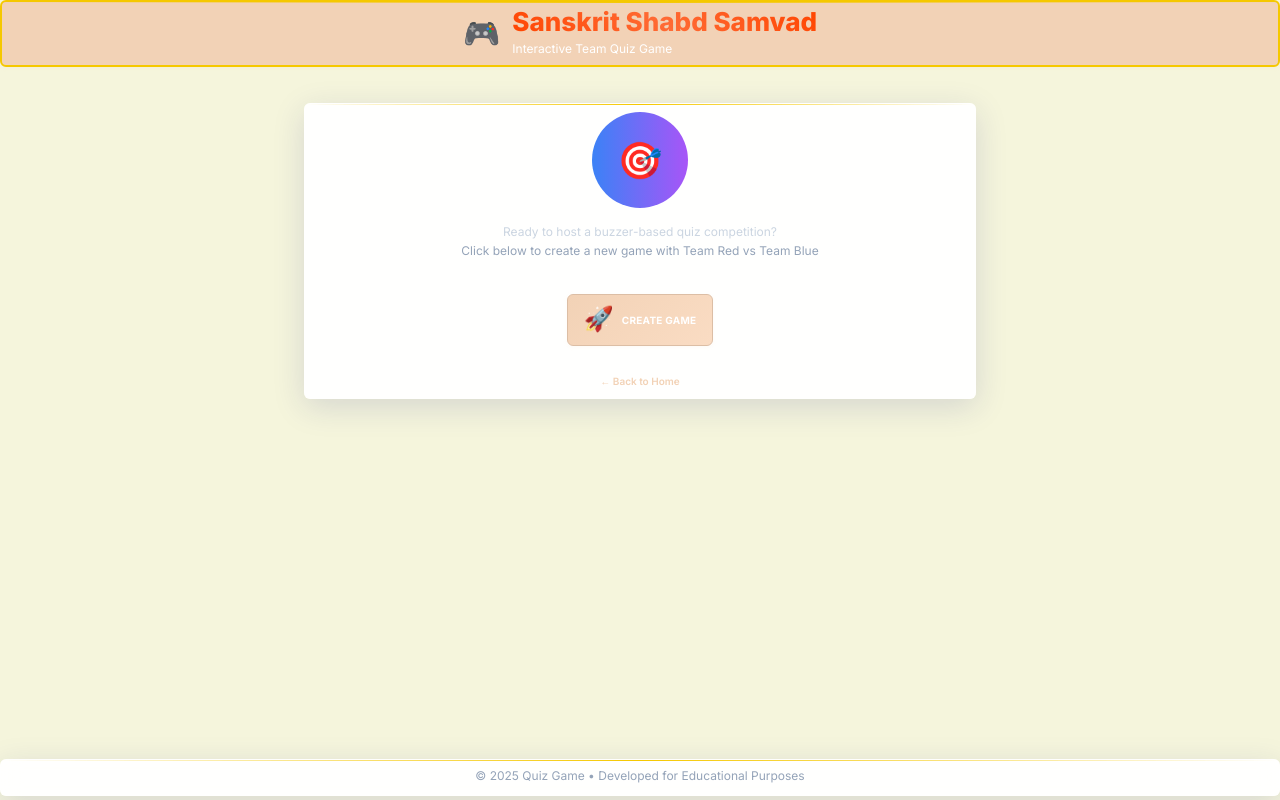
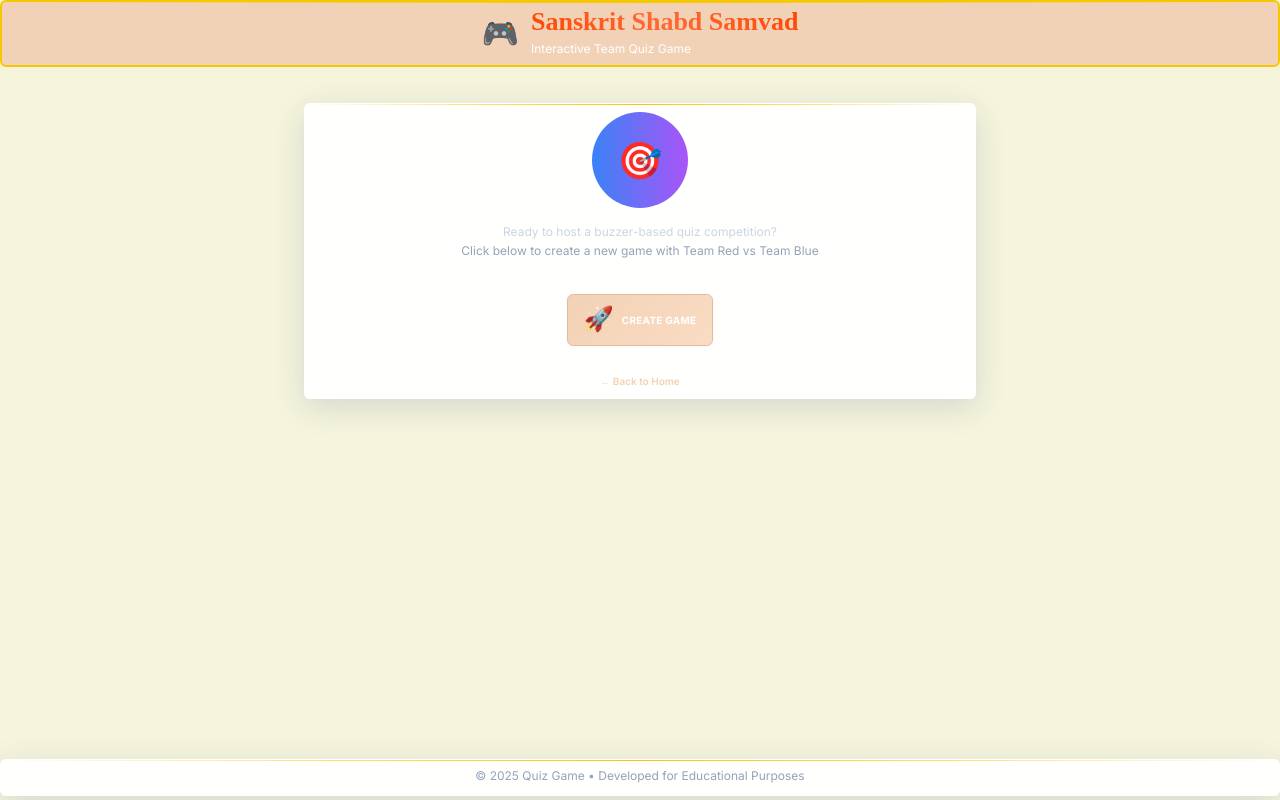
Before and after one commit to SomyaDwivedi/sanskrit-game-client, a React (Create React App) app in the folder frontend/: page /host in a window 1280 px wide. Built offline with nearby package versions, Linux system fonts and the light colour scheme.

Commit message:
`Update Logo component to use Samarkan font and adjust styles`

```diff
--- a/frontend/src/components/common/Logo.tsx
+++ b/frontend/src/components/common/Logo.tsx
@@ -5,7 +5,7 @@ const Logo: React.FC = () => (
     <div className="text-3xl animate-float">🎮</div>
     <div>
       <h1
-        className="text-2xl font-bold gradient-text-primary"
+        className="text-2xl font-samarkan font-bold"
         style={{
           color: 'var(--logo-text)',
           background: 'linear-gradient(135deg, var(--header-accent, var(--accent)) 0%, #FFD700 50%, var(--header-accent, var(--accent)) 100%)',
--- a/frontend/src/styles/index.css
+++ b/frontend/src/styles/index.css
@@ -2,6 +2,7 @@
 @tailwind components;
 @tailwind utilities;
 @import url("https://fonts.googleapis.com/css2?family=Inter:wght@300;400;500;600;700;800&display=swap");
+@import url('https://db.onlinewebfonts.com/c/7e96eba370659b4e4563309dc4ebb33f?family=Samarkan+Normal+V2');
 
 /* Light Mode Variables Only */
 :root {
--- a/frontend/tailwind.config.js
+++ b/frontend/tailwind.config.js
@@ -21,6 +21,7 @@ module.exports = {
         },
       },
       fontFamily: {
+        samarkan: ['"Samarkan Normal V2"', 'cursive'],
         sans: ["Inter", "ui-sans-serif", "system-ui", "sans-serif"],
         devanagari: [
           "Noto Sans Devanagari",
```
